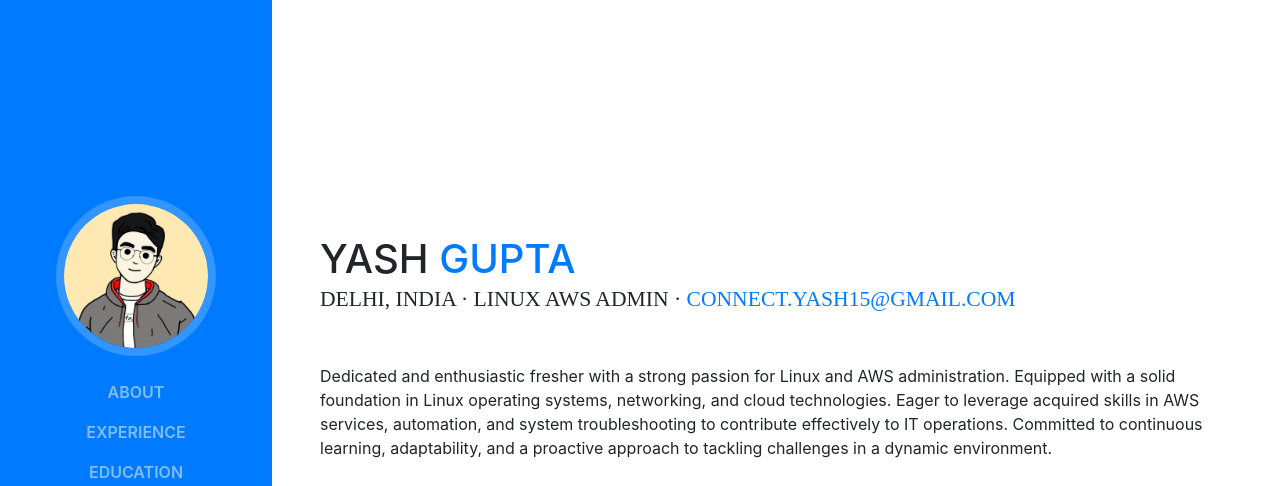
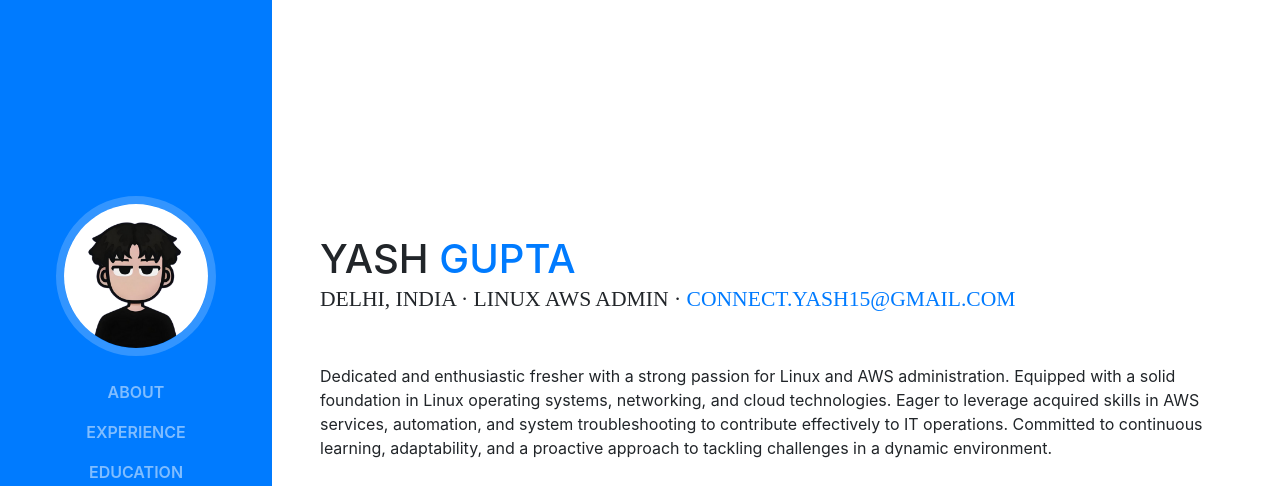
Before and after one commit to Yashsingh9616/Cloud-Portfolio, a website with bundled scripts: page index.html in a window 1280 px wide. Shown: the top 486 px of the page. Built offline with nearby package versions, Linux system fonts and the light colour scheme; a web font is replaced by a local one.

Commit message:
Image Change

```diff
--- a/index.html
+++ b/index.html
@@ -32,7 +32,7 @@
       <a class="navbar-brand js-scroll-trigger" href="#page-top">
         <span class="d-block d-lg-none">Portfolio - Yash</span>
         <span class="d-none d-lg-block">
-          <img class="img-fluid img-profile rounded-circle mx-auto mb-2" src="img/profile.png.jpg" alt="">
+          <img class="img-fluid img-profile rounded-circle mx-auto mb-2" src="img/profile.png.png" alt="">
         </span>
       </a>
       <button class="navbar-toggler" type="button" data-toggle="collapse" data-target="#navbarSupportedContent" aria-controls="navbarSupportedContent" aria-expanded="false" aria-label="Toggle navigation">
```
Also changed, not shown: img/profile.png (deleted), img/profile.png.jpg (deleted), img/profile.png.png (added).
